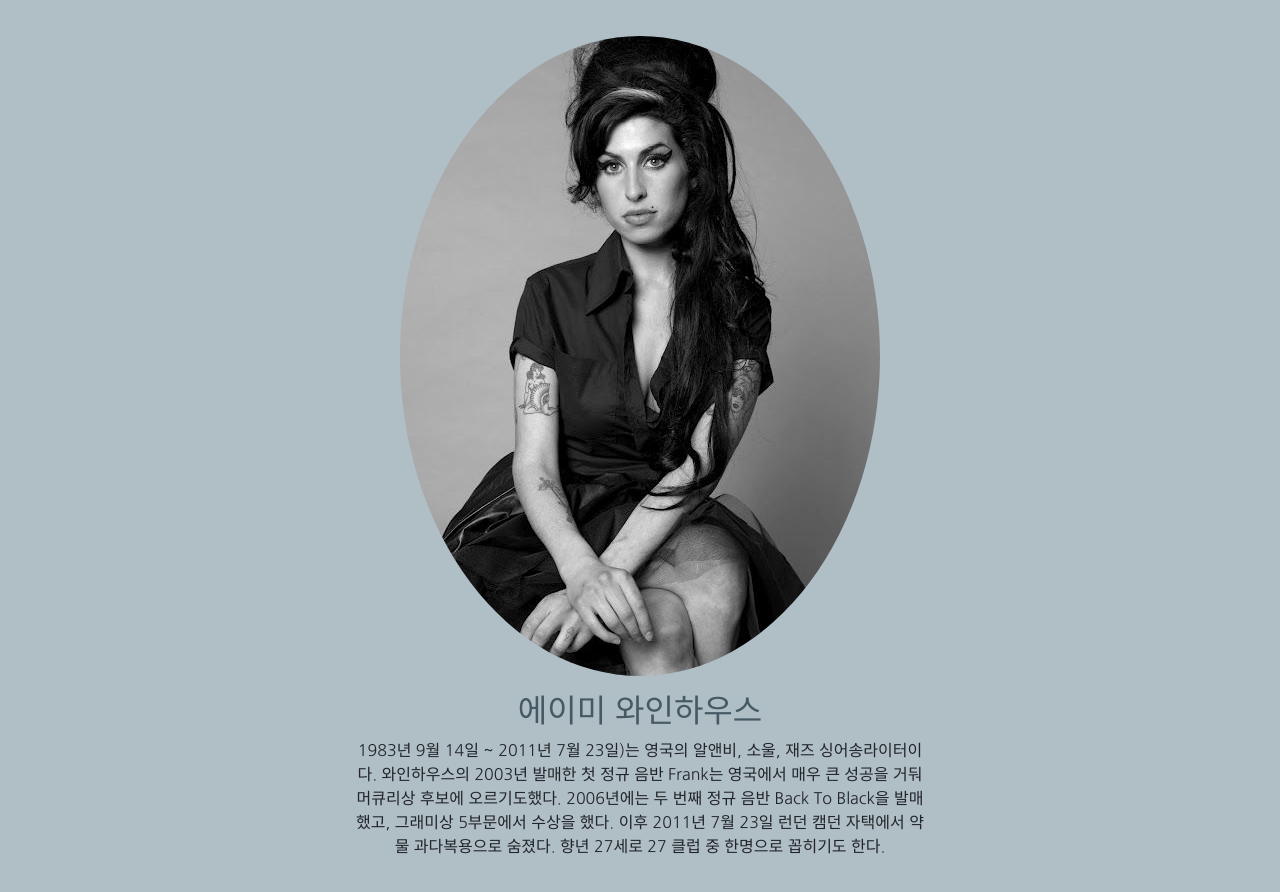
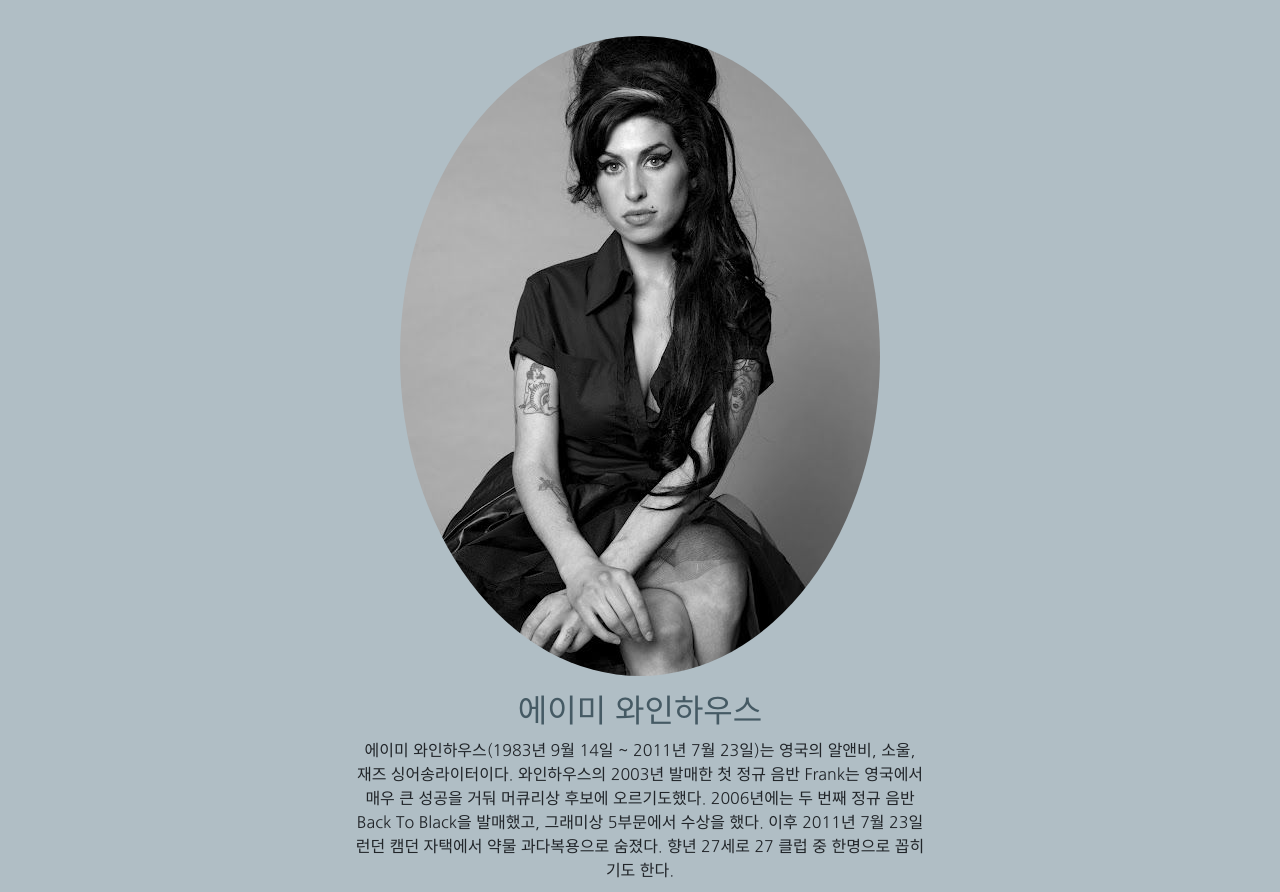
Before and after one commit to jinnkyunnglee/200403_practice2, a plain HTML site: page index.html in a window 1280 px wide. Shown: the part 60-952 px from the top of the page. Drawn offline with Linux system fonts and the light colour scheme; a web font is replaced by a local one.

Commit message:
Update index.html

```diff
--- a/index.html
+++ b/index.html
@@ -38,7 +38,7 @@
           <h2>에이미 와인하우스</h2>
           <div class="container" style="max-width: 600px;">
             <p>
-              1983년 9월 14일 ~ 2011년 7월 23일)는 영국의 알앤비, 소울, 재즈 싱어송라이터이다. 와인하우스의 2003년 발매한 첫 정규 음반 Frank는 영국에서 매우 큰 성공을 거둬 머큐리상 후보에 오르기도했다. 2006년에는 두 번째 정규 음반 Back To Black을 발매했고, 그래미상 5부문에서 수상을 했다. 이후 2011년 7월 23일 런던 캠던 자택에서 약물 과다복용으로 숨졌다. 향년 27세로 27 클럽 중 한명으로 꼽히기도 한다.
+              에이미 와인하우스(1983년 9월 14일 ~ 2011년 7월 23일)는 영국의 알앤비, 소울, 재즈 싱어송라이터이다. 와인하우스의 2003년 발매한 첫 정규 음반 Frank는 영국에서 매우 큰 성공을 거둬 머큐리상 후보에 오르기도했다. 2006년에는 두 번째 정규 음반 Back To Black을 발매했고, 그래미상 5부문에서 수상을 했다. 이후 2011년 7월 23일 런던 캠던 자택에서 약물 과다복용으로 숨졌다. 향년 27세로 27 클럽 중 한명으로 꼽히기도 한다.
             </p>
           </div>
         </div>
```
